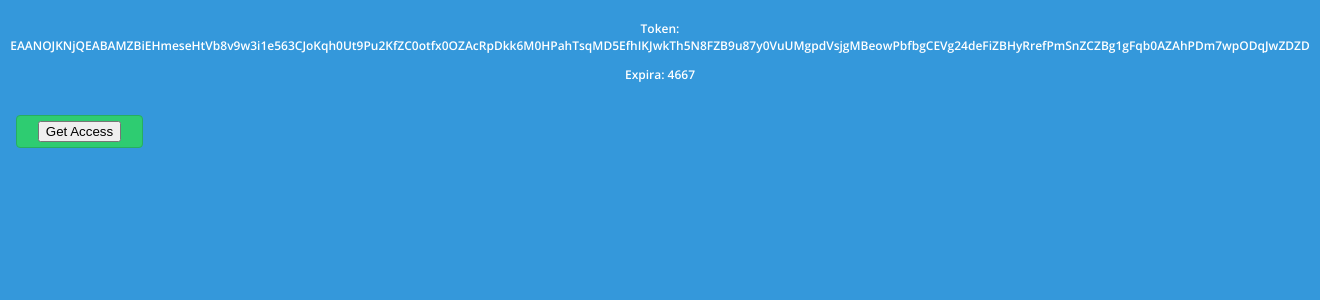
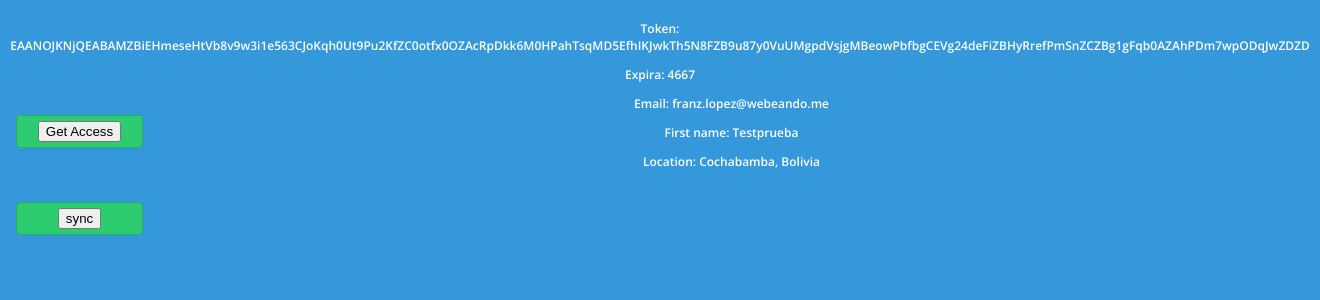
Before and after one commit to franzelunico/apifacebook, a Django app: page / in a window 1320 px wide. Shown: the top 300 px of the page. Run offline with Django 3.2, Linux system fonts and the light colour scheme; a user stored in the database is signed in; data comes from the database, SQL or seed files in the repository; both versions use the stored data as it was after the commit; parts of the project's set-up code (start-up, migrations or seed data) failed here and were passed over; some libraries are stand-ins or nearby versions.

Commit message:
sync button

```diff
--- a/apifacebook/urls.py
+++ b/apifacebook/urls.py
@@ -10,5 +10,6 @@ urlpatterns = [
     url(r'^token/', include('gettoken.urls')),
     url(r'^$', views.index, name='index'),
     url(r'^getaccess/', views.getaccess, name='access'),
+    url(r'^update/', views.update, name='update'),
 ]
 urlpatterns += static(settings.STATIC_URL, document_root=settings.STATIC_ROOT)
--- a/gettoken/models.py
+++ b/gettoken/models.py
@@ -1,11 +1,12 @@
 # encoding:utf-8
 from django.db import models
 from django.contrib.auth.models import User as UserDjango
+import datetime
 import pprint
 
 
 class TokenInfo(models.Model):
-    token = models.CharField(max_length=255)
+    token = models.CharField(max_length=255, default="vacio")
     expires = models.CharField(max_length=225, default="-1")
 
     def __unicode__(self):
@@ -13,17 +14,17 @@ class TokenInfo(models.Model):
 
 
 class Location(models.Model):
-    location_id = models.CharField(max_length=255)
-    location_name = models.CharField(max_length=255)
+    location_id = models.CharField(max_length=255, default="vacio")
+    location_name = models.CharField(max_length=255, default="vacio")
 
     def __unicode__(self):
         return self.location_name
 
 
 class School(models.Model):
-    school_id = models.CharField(max_length=255)
-    school_type = models.CharField(max_length=255)
-    school_name = models.CharField(max_length=255)
+    school_id = models.CharField(max_length=255, default="vacio")
+    school_type = models.CharField(max_length=255, default="vacio")
+    school_name = models.CharField(max_length=255, default="vacio")
 
     def __unicode__(self):
         return self.school_name
@@ -47,12 +48,12 @@ class School(models.Model):
 
 
 class User(models.Model):
-    fb_id = models.CharField(max_length=255)
-    fb_first_name = models.CharField(max_length=255)
-    fb_last_name = models.CharField(max_length=255)
-    fb_email = models.EmailField(max_length=255)
-    fb_birthday = models.DateField()
-    fb_name = models.CharField(max_length=255)
+    fb_id = models.CharField(max_length=255, default="vacio")
+    fb_first_name = models.CharField(max_length=255, default="vacio")
+    fb_last_name = models.CharField(max_length=255, default="vacio")
+    fb_email = models.EmailField(max_length=255, default="vacio")
+    fb_birthday = models.DateField(default=datetime.date.today)
+    fb_name = models.CharField(max_length=255, default="vacio")
     fb_education = models.ForeignKey('School')
     fb_location = models.ForeignKey('Location')
     fb_token = models.ForeignKey('TokenInfo')
--- a/gettoken/templates/gettoken/index.html
+++ b/gettoken/templates/gettoken/index.html
@@ -26,11 +26,17 @@
     </head>
 
     <body>
-        <p>Token: {{ userinfo.fb_token.token }}</p>
-        <p>Expira: {{ userinfo.fb_token.expires }}</p>
         <form method="post" action="/getaccess/">{% csrf_token %}
+            <p>Token: {{ userinfo.fb_token.token }}</p>
+            <p>Expira: {{ userinfo.fb_token.expires }}</p>
             <a href="#"><div class="btn"><input type="submit" value="Get Access"></div></a>
         </form>
-    <script src="//ajax.googleapis.com/ajax/libs/jquery/1.9.0/jquery.min.js" type="text/javascript"></script>
+        <form action="/update/" method="post">
+            <p>Email: {{ userinfo.fb_email }}</p>
+            <p>First name: {{ userinfo.fb_first_name}}</p>
+            <p>Location: {{ userinfo.fb_location.location_name}}</p>
+            <a href="#"><div class="btn"><input type="submit" value="sync"></div></a>
+        </form>
+        <script src="//ajax.googleapis.com/ajax/libs/jquery/1.9.0/jquery.min.js" type="text/javascript"></script>
     </body>
 </html>
--- a/gettoken/views.py
+++ b/gettoken/views.py
@@ -1,17 +1,15 @@
 from django.shortcuts import render
 from django.http import HttpResponseRedirect
-from .models import Location, TokenInfo
+from .models import Location, TokenInfo, School
 from .models import User as UserFb
 from django.http import HttpResponse
 from django.shortcuts import render_to_response
 import facebook
-import pprint
 from dateutil import parser
 from django.contrib.auth import authenticate, login
 from django.contrib.auth.models import User as UserDj
-from django.template import RequestContext
-from django.core.context_processors import csrf
-
+from django.shortcuts import redirect
+from django.views.decorators.csrf import csrf_protect
 
 
 fb_app_id = '930344197111872'
@@ -19,6 +17,7 @@ scope = "&scope=user_about_me,email,user_birthday,user_education_history"
 scope += ",user_location"
 
 
+@csrf_protect
 def index(request):
     if request.method == 'GET':
         if request.user.is_authenticated():
@@ -38,10 +37,22 @@ def index(request):
             data = request.POST
             name = data['user_name']
             password = data['password']
-            user = authenticate(username=name, password=password)
-            if user is not None:
-                if user.is_active:
-                    login(request, user)
+            user_now = authenticate(username=name, password=password)
+            if user_now is not None:
+                if user_now.is_active:
+                    login(request, user_now)
+                    school = School()
+                    school.save()
+                    location = Location()
+                    location.save()
+                    token = TokenInfo()
+                    token.save()
+                    user_fb = UserFb()
+                    user_fb.fb_education = school
+                    user_fb.fb_location = location
+                    user_fb.fb_token = token
+                    user_fb.user = user_now
+                    user_fb.save()
                     return render_to_response('gettoken/index.html', data)
                 else:
                     return HttpResponse("Usuario no activado")
@@ -61,43 +72,14 @@ def index_view(request):
         return res
 
 
-# def savetoken(request, youtoken, youexpires):
-#     pprint.pprint(dir(request.user))
-    # token = TokenInfo()
-    # token.token = youtoken
-    # token.expires = youexpires
-    # token.save()
-    # graph = facebook.GraphAPI(access_token=youtoken, version='2.7')
-    # scope = "id,name,first_name,last_name,email,birthday,education,location"
-    # profile = graph.get_object(id='me', fields=scope)
-    # location = Location()
-    # if Location.objects.filter(location_id=profile["location"]["id"]).exists():
-    #     location = Location.objects.get(location_id=profile["location"]["id"])
-    # location.location_id = profile["location"]["id"]
-    # location.location_name = profile["location"]["name"]
-    # location.save()
-    #
-    # user = User()
-    # if User.objects.filter(fb_id=profile["id"]).exists():
-    #     user = User.objects.get(fb_id=profile["id"])
-    # user.fb_id = profile["id"]
-    # user.fb_first_name = profile["first_name"]
-    # user.fb_last_name = profile["last_name"]
-    # user.fb_email = profile["email"]
-    # user.fb_birthday = parser.parse(profile["birthday"]).date()
-    # user.fb_name = profile["name"]
-    # user.fb_location = location
-    # if profile.has_key("education"):
-    #     user.fb_education = user.setEducation(profile["education"])
-    # user.save()
-    # return HttpResponseRedirect("http://locales.code.bo/token/")
 def getaccess(request):
     redir = "http://locales.code.bo/"
     urls = "https://www.facebook.com/dialog/oauth?+client_id="
     urls += fb_app_id+"&response_type=token"+"&redirect_uri="+redir
     urls += scope
     # render_to_response("foo.html", RequestContext(request, {}))
-    res = HttpResponseRedirect(urls)
+    # res = HttpResponseRedirect(urls,request)
+    res = redirect(urls, request)
     return res
 
 
@@ -116,3 +98,31 @@ def savetoken(request, youtoken, youexpires):
     print user_fb.fb_token.token
     print user_fb.fb_token.expires
     return HttpResponseRedirect("http://locales.code.bo/")
+
+
+def update(request):
+    user_dj = UserDj.objects.get(pk=request.user.pk)
+    user_fb = UserFb.objects.get(user=user_dj)
+    token = user_fb.fb_token.token
+    graph = facebook.GraphAPI(access_token=token, version='2.7')
+    scope = "id,name,first_name,last_name,email,birthday,education,location"
+    profile = graph.get_object(id='me', fields=scope)
+    location = Location()
+    if Location.objects.filter(location_id=profile["location"]["id"]).exists():
+        location = Location.objects.get(location_id=profile["location"]["id"])
+    location.location_id = profile["location"]["id"]
+    location.location_name = profile["location"]["name"]
+    location.save()
+
+    user = user_fb
+    user.fb_id = profile["id"]
+    user.fb_first_name = profile["first_name"]
+    user.fb_last_name = profile["last_name"]
+    user.fb_email = profile["email"]
+    user.fb_birthday = parser.parse(profile["birthday"]).date()
+    user.fb_name = profile["name"]
+    user.fb_location = location
+    if profile.has_key("education"):
+        user.fb_education = user.setEducation(profile["education"])
+    user.save()
+    return HttpResponseRedirect("http://locales.code.bo/token/")
```
Also changed, not shown: db.sqlite3, gettoken/migrations/0001_initial.py.
